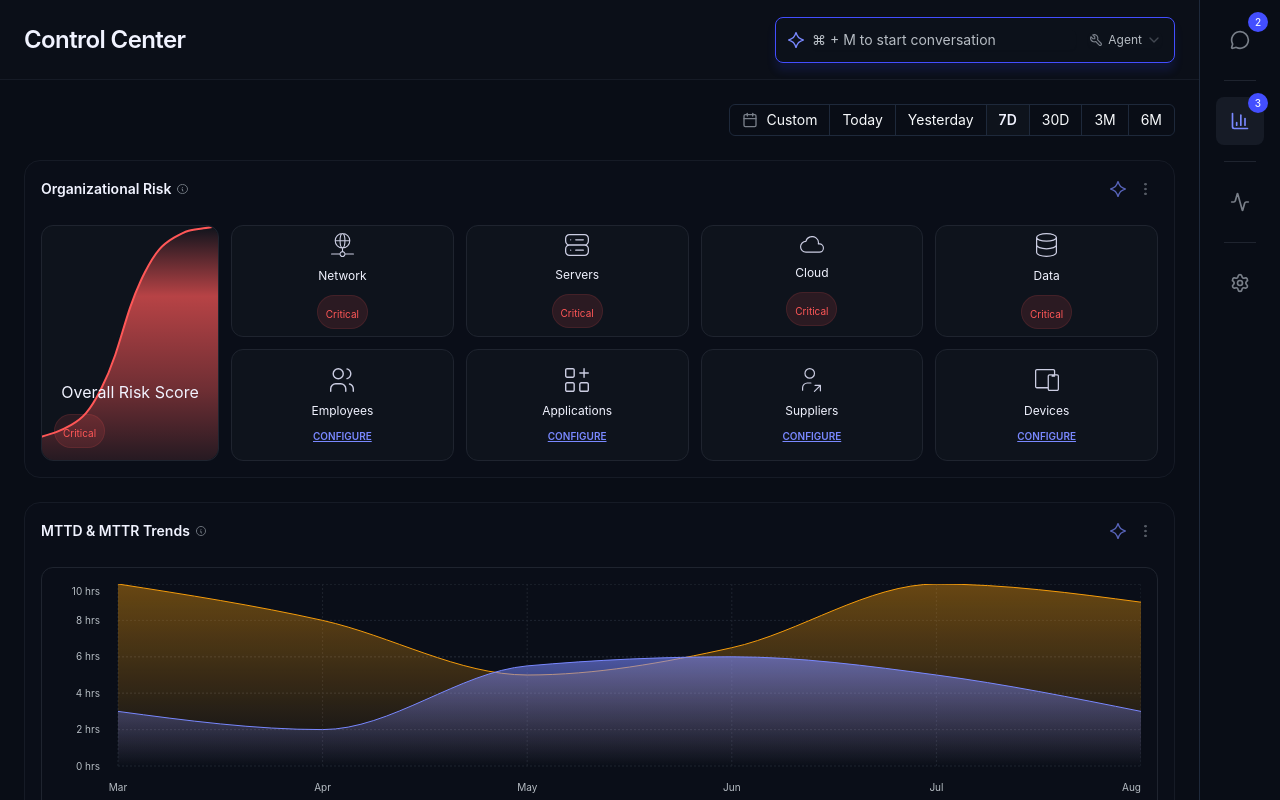
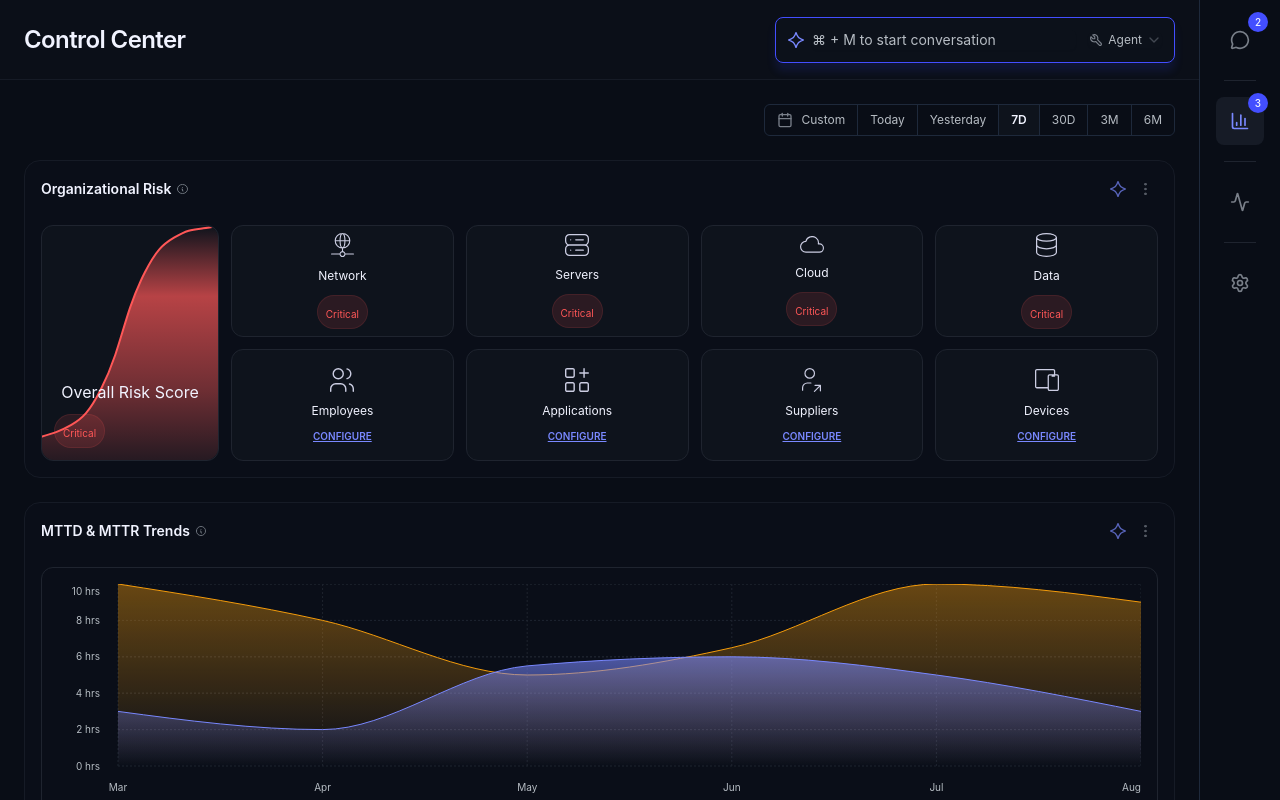
Before and after one commit to abdulmajeed33/react-trial, a React (Vite) app: page / in a window 1280 px wide. Shown: the top 800 px of the page. Built offline with nearby package versions, Linux system fonts and the light colour scheme.

Commit message:
Refactor TimeRangeSelector and ChartHeader components to use the 'ghost' Button variant, improving styling consistency. Update button sizes and classes for enhanced interactivity and visual appeal.

```diff
--- a/src/components/dashboard/TimeRangeSelector.tsx
+++ b/src/components/dashboard/TimeRangeSelector.tsx
@@ -25,12 +25,17 @@ export function TimeRangeSelector() {
       {timeRanges.map((range, index) => (
         <Button
           key={range.label}
-          variant="time-range"
-          size="time-range"
-          data-active={activeRange === range.label}
+          variant="ghost"
+          size="sm"
           onClick={() => handleRangeClick(range.label)}
           className={`
+            h-full px-3 text-label font-normal rounded-none transition-colors
             ${index < timeRanges.length - 1 ? 'border-r border-dark-neutral-neutral' : ''}
+            ${
+              activeRange === range.label
+                ? 'bg-background-dark-neutral-two text-text-dark-primary font-semibold hover:bg-background-dark-neutral-two'
+                : 'text-text-dark-secondary hover:text-text-dark-primary hover:bg-background-dark-neutral-two/50'
+            }
           `}
         >
           {range.label === 'Custom' && (
--- a/src/components/ui-components/ChartHeader.tsx
+++ b/src/components/ui-components/ChartHeader.tsx
@@ -60,14 +60,15 @@ export function ChartHeader({
       <div className="flex items-center gap-1">
         {showMagic && (
           <Button
-            variant="chart-icon"
-            size="chart-icon"
+            variant="ghost"
+            size="icon"
+            className="w-6 h-6 p-1 hover:bg-background-dark-neutral-three rounded transition-colors"
             onClick={onMagicClick}
           >
             <img
               src="/icons/magic-icon.svg"
               alt="Magic"
-              className="w-4 h-4 object-contain"
+              className="w-4 h-4 object-contain opacity-70 hover:opacity-100 transition-opacity"
             />
           </Button>
         )}
@@ -76,13 +77,14 @@ export function ChartHeader({
           <DropdownMenu>
             <DropdownMenuTrigger asChild>
               <Button
-                variant="chart-icon"
-                size="chart-icon"
+                variant="ghost"
+                size="icon"
+                className="w-6 h-6 p-1 hover:bg-background-dark-neutral-three rounded transition-colors"
               >
                 <img
                   src="/icons/more-icon.svg"
                   alt="More options"
-                  className="w-3 h-3 object-contain"
+                  className="w-3 h-3 object-contain opacity-70 hover:opacity-100 transition-opacity"
                 />
               </Button>
             </DropdownMenuTrigger>
--- a/src/components/ui/button.tsx
+++ b/src/components/ui/button.tsx
@@ -19,16 +19,12 @@ const buttonVariants = cva(
           "bg-secondary text-secondary-foreground shadow-sm hover:bg-secondary/80",
         ghost: "hover:bg-accent hover:text-accent-foreground",
         link: "text-primary underline-offset-4 hover:underline",
-        "chart-icon": "hover:bg-background-dark-neutral-three rounded transition-colors [&_img]:opacity-70 [&_img]:hover:opacity-100 [&_img]:transition-opacity",
-        "time-range": "text-text-dark-secondary hover:text-text-dark-primary hover:bg-background-dark-neutral-two/50 data-[active=true]:bg-background-dark-neutral-two data-[active=true]:text-text-dark-primary data-[active=true]:font-semibold data-[active=true]:hover:bg-background-dark-neutral-two rounded-none",
       },
       size: {
         default: "h-9 px-4 py-2",
         sm: "h-8 rounded-md px-3 text-xs",
         lg: "h-10 rounded-md px-8",
         icon: "h-9 w-9",
-        "chart-icon": "h-6 w-6 p-1",
-        "time-range": "h-full px-3 text-label font-normal",
       },
     },
     defaultVariants: {
```
